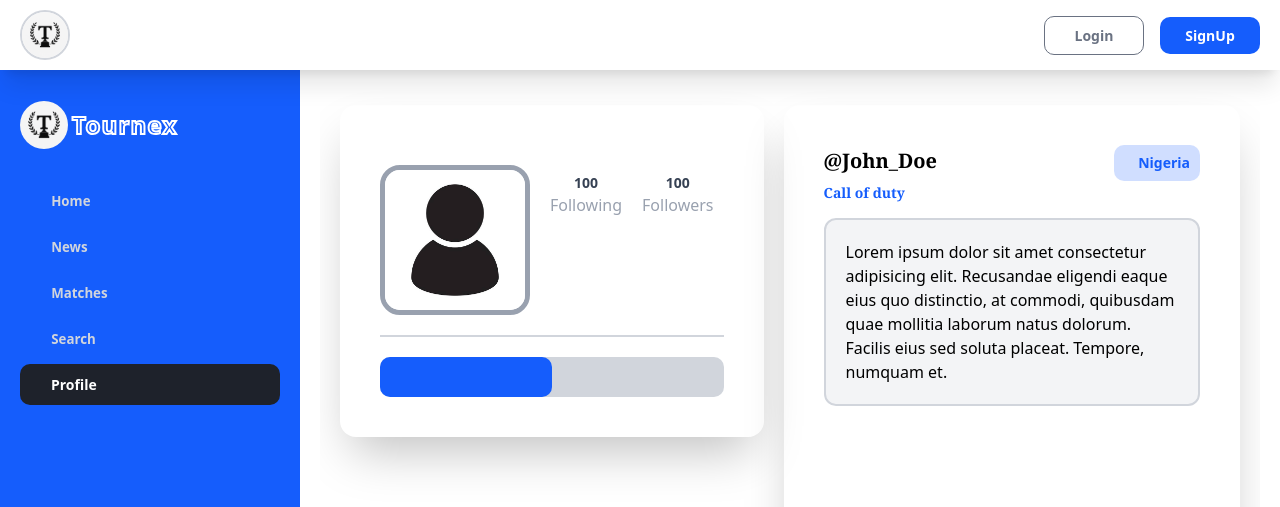
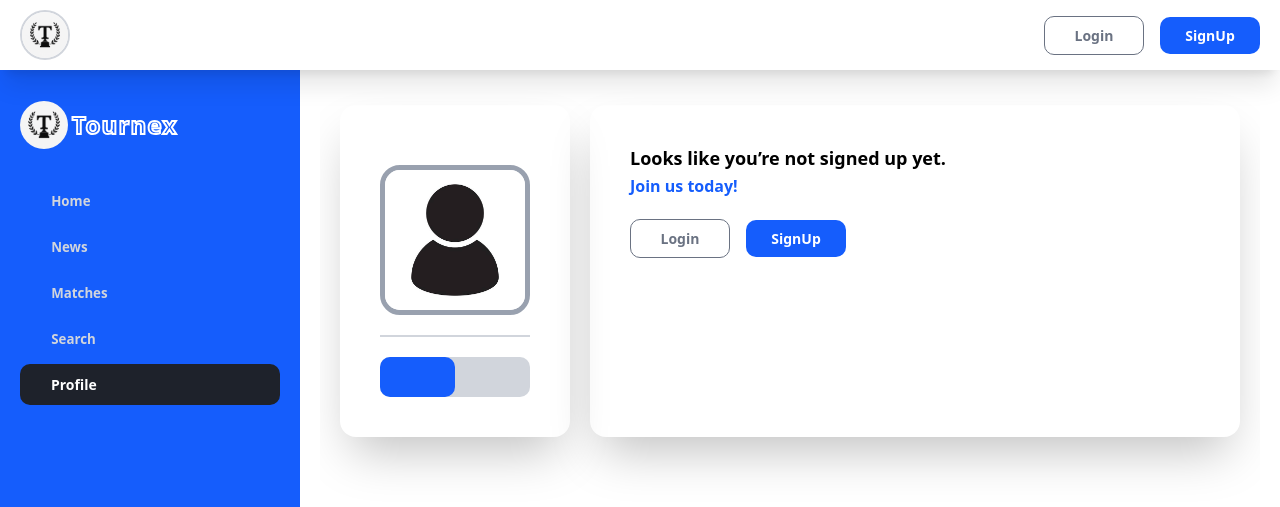
Before and after one commit to Eche00/Tournex, a React (Vite) app: page /profile in a window 1280 px wide. Both pictures are taken after a click on the button "Explore". Shown: the top 507 px of the page. Built offline with nearby package versions, Linux system fonts and the light colour scheme; some icons are missing.

Commit message:
user corrections to display ponly when there z a user

```diff
--- a/src/pages/Profile.jsx
+++ b/src/pages/Profile.jsx
@@ -40,6 +40,7 @@ function Profile() {
               className="w-[150px] h-[150px] rounded-[20px] object-cover border-[5px] border-gray-400"
             />
             {/* follos  */}
+            {user && (
               <div className="flex flex-row  items-baseline justify-between w-full">
                 <p className=" flex flex-col items-center text-gray-400   px-[10px] py-[8px] rounded-[10px] text-[16px] font-[400]">
                   <span className=" font-extrabold text-gray-700 dark:text-gray-200 text-sm">
@@ -54,9 +55,11 @@ function Profile() {
                   Followers
                 </p>
               </div>
+            )}
           </div>
 
           {/* user info  */}
+          {user && (
             <div className="sm:hidden flex sm:flex-row  items-baseline justify-between w-full">
               <h1 className=" text-start dark:text-white text-black font-bold font-serif  text-[20px]">
                 @John_Doe
@@ -69,13 +72,17 @@ function Profile() {
                 <LocationOn fontSize="small" /> Nigeria
               </p>
             </div>
+          )}
+
           {/* bio  */}
+          {user && (
             <p className=" sm:hidden block bg-gray-100 dark:bg-black border-2 border-gray-300 dark:border-gray-700 dark:text-white text-black  p-[20px] rounded-xl my-3">
-            Lorem ipsum dolor sit amet consectetur adipisicing elit. Recusandae
-            eligendi eaque eius quo distinctio, at commodi, quibusdam quae
-            mollitia laborum natus dolorum. Facilis eius sed soluta placeat.
-            Tempore, numquam et.
+              Lorem ipsum dolor sit amet consectetur adipisicing elit.
+              Recusandae eligendi eaque eius quo distinctio, at commodi,
+              quibusdam quae mollitia laborum natus dolorum. Facilis eius sed
+              soluta placeat. Tempore, numquam et.
             </p>
+          )}
           {/* theme toggle  */}
           <div className=" flex items-center bg-gray-300 dark:bg-black  rounded-[10px] w-full">
             <button
@@ -100,6 +107,7 @@ function Profile() {
         </section>
 
         {/* subcontainer 2  */}
+        {user ? (
           <section className=" flex-1 dark:sm:border-2 dark:border-gray-700  sm:shadow-2xl   sm:rounded-2xl sm:p-10 p-5 ">
             {/* username/location  */}
             <div className="sm:flex hidden sm:flex-row  items-baseline justify-between">
@@ -115,10 +123,10 @@ function Profile() {
             </div>
             {/* bio  */}
             <p className="hidden sm:block bg-gray-100 dark:bg-black border-2 border-gray-300 dark:border-gray-700 dark:text-white text-black  p-[20px] rounded-xl my-3">
-            Lorem ipsum dolor sit amet consectetur adipisicing elit. Recusandae
-            eligendi eaque eius quo distinctio, at commodi, quibusdam quae
-            mollitia laborum natus dolorum. Facilis eius sed soluta placeat.
-            Tempore, numquam et.
+              Lorem ipsum dolor sit amet consectetur adipisicing elit.
+              Recusandae eligendi eaque eius quo distinctio, at commodi,
+              quibusdam quae mollitia laborum natus dolorum. Facilis eius sed
+              soluta placeat. Tempore, numquam et.
             </p>
             {/* bottom navigation section  */}
             <div className="pt-[10px] sm:mt-20 border-b-2 dark:border-gray-700 border-gray-300 sm:shadow-b-2xl    w-full flex items-center sm:justify-start justify-between gap-[20px]">
@@ -148,6 +156,28 @@ function Profile() {
               <Profilebottom about={about} />
             </div>
           </section>
+        ) : (
+          <section className=" flex-1 dark:sm:border-2 dark:border-gray-700  sm:shadow-2xl   sm:rounded-2xl sm:p-10 p-5  flex flex-col sm:items-start items-center">
+            <h2 className=" sm:text-start text-center dark:text-white text-black font-bold  text-[18px]">
+              Looks like you’re not signed up yet. <br />
+              <span className="  text-blue-600  rounded-[10px] text-[16px] font-extrabold">
+                Join us today!
+              </span>
+            </h2>
+            <section className="flex items-center gap-[16px] my-[20px]">
+              <Link
+                to="/signin"
+                className=" flex items-center justify-center w-[100px] border-[0.8px] border-gray-500 text-gray-500 hover:bg-blue-600 hover:border-none hover:text-white  text-[14px] font-bold py-[8px] rounded-[10px] cursor-pointer hover:scale-105 transition-all duration-300 ">
+                Login
+              </Link>
+              <Link
+                to="/signup"
+                className=" flex items-center justify-center w-[100px] bg-blue-600 py-[8px] text-white text-[14px] font-bold  rounded-[10px] cursor-pointer hover:scale-105 transition-all duration-300">
+                SignUp
+              </Link>
+            </section>
+          </section>
+        )}
       </main>
     </div>
   );
```
Lines whose indentation alone changed are shown as unchanged.
